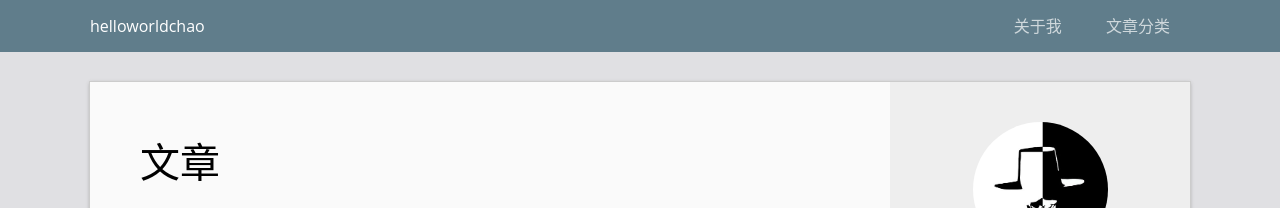
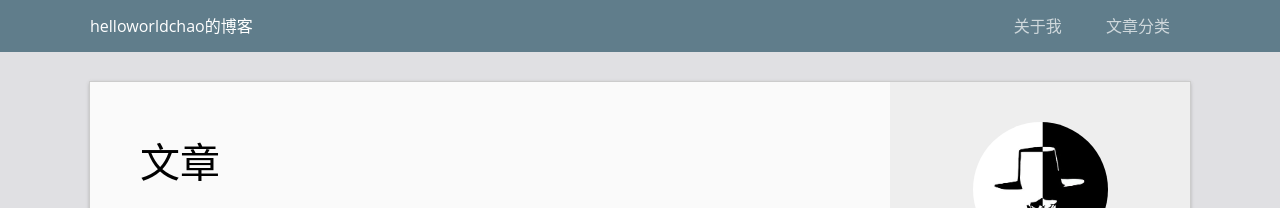
Before and after one commit to helloworldchao/helloworldchao.github.io, a Jekyll site: the page built from index.html, in a window 1280 px wide. Shown: the top 208 px of the page. Built offline with Jekyll 4.4.1, drawn with Linux system fonts in a browser that asks for light colours; the list of posts is cut into pages by our own code.

Commit message:
update title

```diff
--- a/_config.yml
+++ b/_config.yml
@@ -1,9 +1,9 @@
 # Site settings
-title: helloworldchao
+title: helloworldchao的博客
 url: "http://helloworldchao.github.io"
 baseurl: ""
 description: >
-    helloworldchao的个人博客
+    helloworldchao的博客
 
 # Your information
 email: helloworldchao@outlook.com
```
